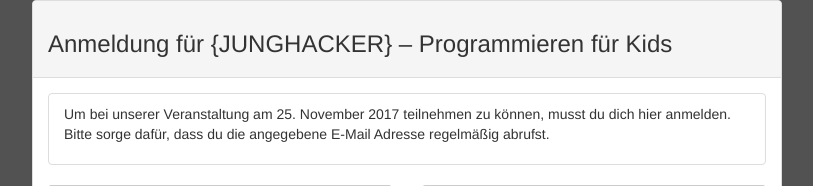
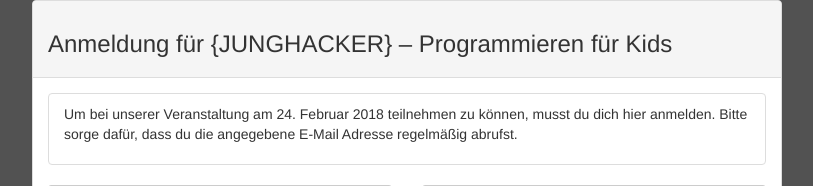
Before and after one commit to Eigenbaukombinat/regpage, a Django app: page /register/ in a window 1280 px wide. Shown: the top 186 px of the page, without its empty margins (233-1046 px from the left). Run offline with Django 3.2, Linux system fonts and the light colour scheme; some libraries are stand-ins or nearby versions.

Commit message:
neuer Termin im Februar

```diff
--- a/register/templates/register_page.html
+++ b/register/templates/register_page.html
@@ -23,7 +23,7 @@
                        <ul class="list-group">
                         <li class="list-group-item">
 <p>
-Um bei unserer Veranstaltung am 25. November 2017 teilnehmen zu können, musst du dich hier anmelden. Bitte sorge dafür, dass du die angegebene E-Mail Adresse regelmäßig abrufst.
+Um bei unserer Veranstaltung am 24. Februar 2018 teilnehmen zu können, musst du dich hier anmelden. Bitte sorge dafür, dass du die angegebene E-Mail Adresse regelmäßig abrufst.
 
 </p>
 </li>
```
